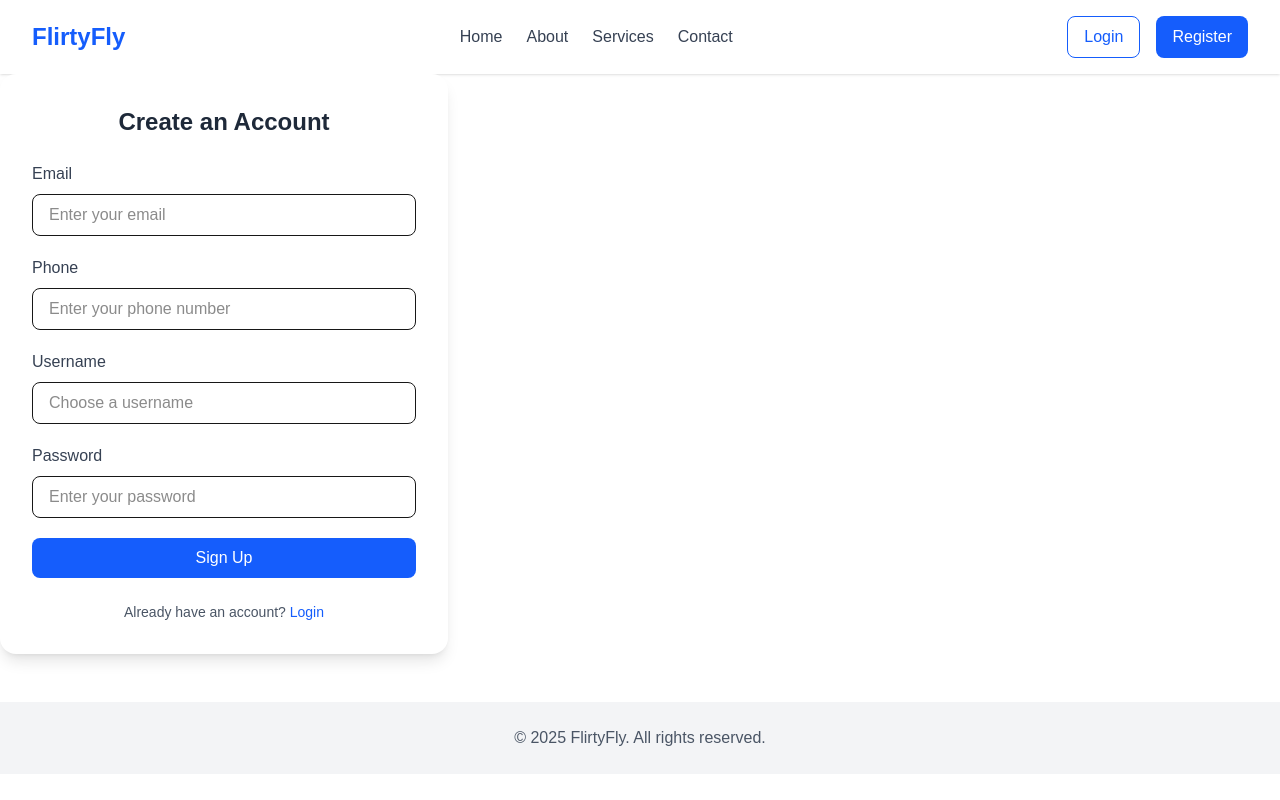
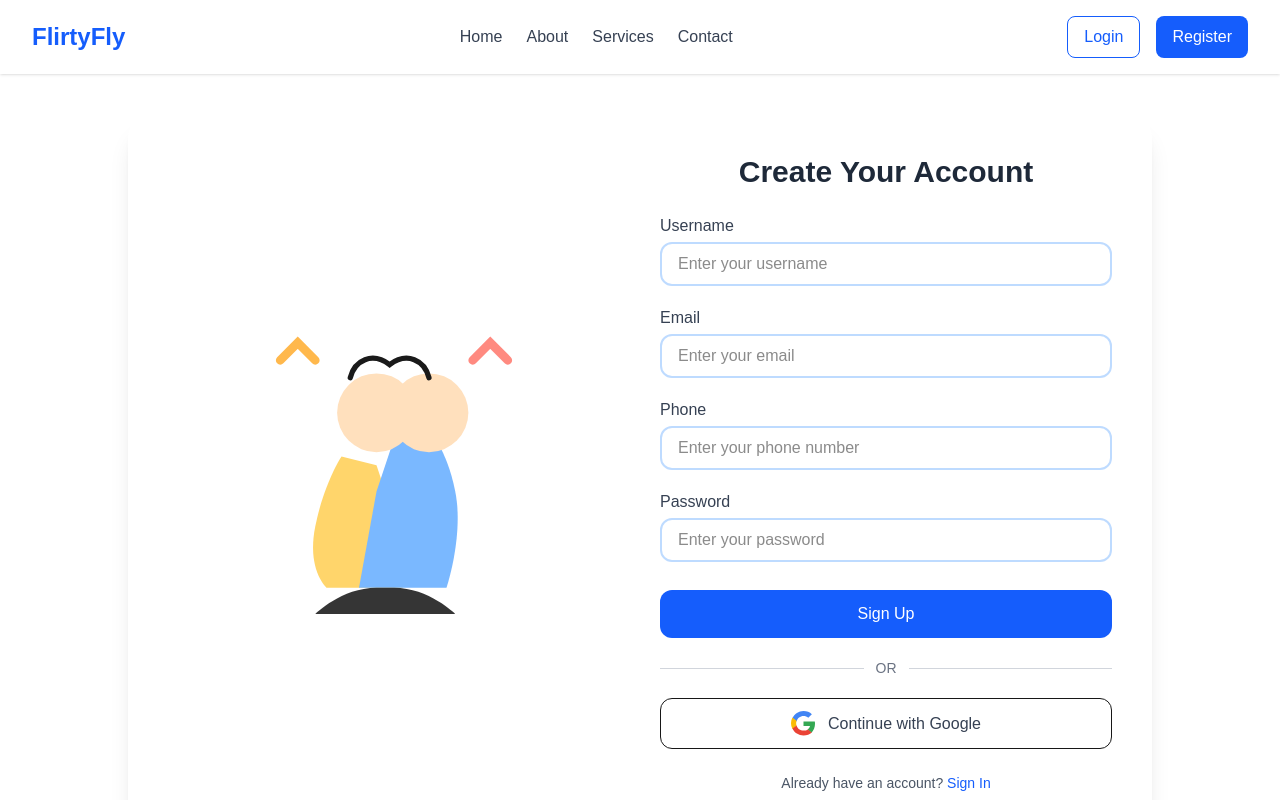
Before and after one commit to adish-ct/FirtyFly, a Next.js app in the folder frontend/flirtyfront/: page /users/register in a window 1280 px wide. Shown: the top 800 px of the page. Built offline with nearby package versions, Linux system fonts and the light colour scheme.

Commit message:
Feat: (Register Form): created UI for register page

```diff
--- a/frontend/flirtyfront/components/common/forms/RegisterForm.jsx
+++ b/frontend/flirtyfront/components/common/forms/RegisterForm.jsx
@@ -1,6 +1,7 @@
 "use client";
 
 import { useState } from "react";
+import Image from "next/image";
 
 export default function RegisterForm() {
     const [formData, setFormData] = useState({
@@ -16,88 +17,127 @@ export default function RegisterForm() {
 
     const handleSubmit = (e) => {
         e.preventDefault();
-        console.log("Form submitted:", formData);
-        // later connect this to backend API
+        console.log("Submitted:", formData);
+    };
+
+    const handleGoogleLogin = () => {
+        console.log("Google Sign-In clicked");
     };
 
     return (
-        <div className="w-full max-w-md bg-white shadow-lg rounded-2xl p-8">
-            <h2 className="text-2xl font-bold text-gray-800 mb-6 text-center">
-                Create an Account
+        <div className="w-full flex items-center justify-center py-10">
+            <div className="bg-white shadow-xl rounded-3xl p-10 max-w-5xl w-full flex flex-col md:flex-row gap-10">
+
+                {/* Left Illustration */}
+                <div className="hidden md:flex w-1/2 items-center justify-center">
+                    <Image
+                        src="/auth/illustration.svg"
+                        alt="Register Illustration"
+                        width={350}
+                        height={350}
+                        className="object-contain"
+                    />
+                </div>
+
+                {/* Right Form */}
+                <div className="w-full md:w-1/2">
+                    <h2 className="text-3xl font-bold text-gray-800 mb-6 text-center">
+                        Create Your Account
                     </h2>
 
+                    {/* Form */}
                     <form onSubmit={handleSubmit} className="space-y-5">
+
+                        {/* Username */}
+                        <div>
+                            <label className="text-gray-700">Username</label>
+                            <input
+                                type="text"
+                                name="username"
+                                onChange={handleChange}
+                                value={formData.username}
+                                placeholder="Enter your username"
+                                className="w-full mt-1 px-4 py-2 border-2 border-blue-200 rounded-xl focus:outline-none focus:ring-2 focus:ring-blue-500"
+                                required
+                            />
+                        </div>
+
                         {/* Email */}
                         <div>
-                    <label className="block text-gray-700 mb-2">Email</label>
+                            <label className="text-gray-700">Email</label>
                             <input
                                 type="email"
                                 name="email"
                                 onChange={handleChange}
                                 value={formData.email}
-                        className="w-full px-4 py-2 border rounded-lg focus:outline-none focus:ring-2 focus:ring-blue-500"
                                 placeholder="Enter your email"
+                                className="w-full mt-1 px-4 py-2 border-2 border-blue-200 rounded-xl focus:outline-none focus:ring-2 focus:ring-blue-500"
                                 required
                             />
                         </div>
 
                         {/* Phone */}
                         <div>
-                    <label className="block text-gray-700 mb-2">Phone</label>
+                            <label className="text-gray-700">Phone</label>
                             <input
                                 type="tel"
                                 name="phone"
                                 onChange={handleChange}
                                 value={formData.phone}
-                        className="w-full px-4 py-2 border rounded-lg focus:outline-none focus:ring-2 focus:ring-blue-500"
                                 placeholder="Enter your phone number"
-                        required
-                    />
-                </div>
-
-                {/* Username */}
-                <div>
-                    <label className="block text-gray-700 mb-2">Username</label>
-                    <input
-                        type="text"
-                        name="username"
-                        onChange={handleChange}
-                        value={formData.username}
-                        className="w-full px-4 py-2 border rounded-lg focus:outline-none focus:ring-2 focus:ring-blue-500"
-                        placeholder="Choose a username"
+                                className="w-full mt-1 px-4 py-2 border-2 border-blue-200 rounded-xl focus:outline-none focus:ring-2 focus:ring-blue-500"
                                 required
                             />
                         </div>
 
                         {/* Password */}
                         <div>
-                    <label className="block text-gray-700 mb-2">Password</label>
+                            <label className="text-gray-700">Password</label>
                             <input
                                 type="password"
                                 name="password"
                                 onChange={handleChange}
                                 value={formData.password}
-                        className="w-full px-4 py-2 border rounded-lg focus:outline-none focus:ring-2 focus:ring-blue-500"
                                 placeholder="Enter your password"
+                                className="w-full mt-1 px-4 py-2 border-2 border-blue-200 rounded-xl focus:outline-none focus:ring-2 focus:ring-blue-500"
                                 required
                             />
                         </div>
 
-                {/* Submit */}
+                        {/* Sign Up Button */}
                         <button
                             type="submit"
-                    className="w-full py-2 px-4 bg-blue-600 text-white font-medium rounded-lg hover:bg-blue-700 transition"
+                            className="w-full py-3 rounded-xl bg-blue-600 text-white font-medium hover:bg-blue-700 transition mt-2"
                         >
                             Sign Up
                         </button>
                     </form>
 
+                    {/* Divider */}
+                    <div className="my-5 flex items-center gap-3">
+                        <span className="flex-grow h-px bg-gray-300"></span>
+                        <span className="text-gray-500 text-sm">OR</span>
+                        <span className="flex-grow h-px bg-gray-300"></span>
+                    </div>
+
+                    {/* Google Sign-In */}
+                    <button
+                        onClick={handleGoogleLogin}
+                        className="w-full py-3 border rounded-xl flex items-center justify-center gap-3 hover:bg-gray-50 transition cursor-pointer"
+                    >
+                        <Image src="/icons/google.svg" alt="Google" width={25} height={25} />
+                        <span className="text-gray-700">Continue with Google</span>
+                    </button>
+
+                    {/* Already have an account */}
                     <p className="text-sm text-gray-600 text-center mt-6">
                         Already have an account?{" "}
-                <a href="/login" className="text-blue-600 hover:underline">
-                    Login
+                        <a href="/users/login" className="text-blue-600 hover:underline">
+                            Sign In
                         </a>
                     </p>
                 </div>
+            </div>
+        </div>
     );
 }
```
Lines whose indentation alone changed are shown as unchanged.
